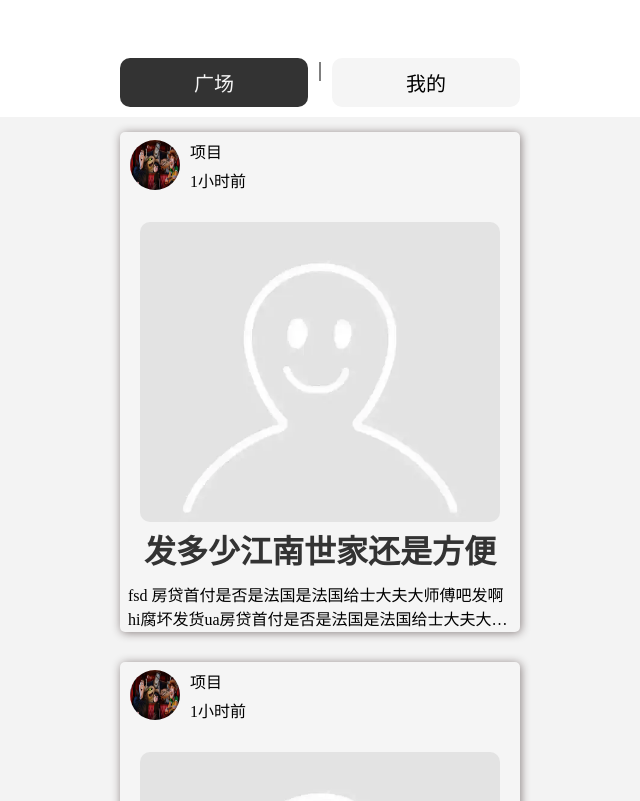
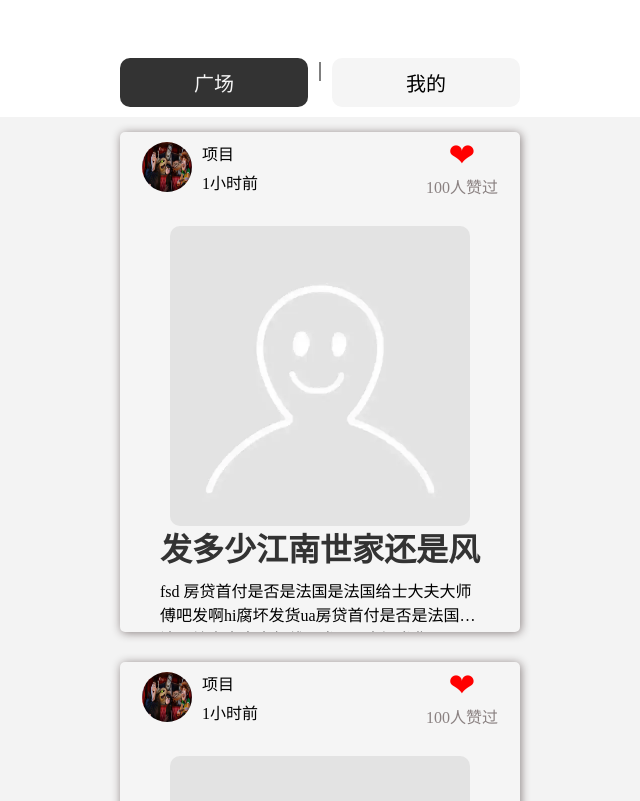
Before and after one commit to AMOYHANS/blog-client, a Vue app: page /write in a window 1280 px wide. Shown: the part 820-1621 px from the top of the page, without its empty margins (320-960 px from the left). Built offline with nearby package versions, Linux system fonts and the light colour scheme; a web font is replaced by a local one.

Commit message:
feat: 首页的移动端适配

```diff
--- a/src/components/home/Post.vue
+++ b/src/components/home/Post.vue
@@ -9,9 +9,13 @@
         <div class="name">项目</div>
         <div class="desc">1小时前</div>
       </div>
+      <div class="like" :class="'liked'">
+        ❤
+        <div class="num">100人赞过</div>
+      </div>
     </div>
     <img class="cover" src="@/assets/default.webp" alt="">
-    <span class="title">发多少江南世家还是方便</span>
+    <span class="title">发多少江南世家还是风格的 放缩方便</span>
     <span class="content">fsd 房贷首付是否是法国是法国给士大夫大师傅吧发啊hi腐坏发货ua房贷首付是否是法国是法国给士大夫大师傅吧发啊hi腐坏发货ua</span>
   </div>
 </template>
@@ -22,7 +26,8 @@
   flex-direction: column;
   justify-content: center;
   align-items: center;
-  width: 400px;
+  max-width: 400px;
+  width: 100%;
   max-height: 500px;
   gap: 4px;
   box-shadow: 1px 1px 10px #8a8181;
@@ -35,9 +40,10 @@
   .top{
     display: flex;
     align-items: center;
-    width: 100%;
+    width: 94%;
     height: 80px;
     gap: 10px;
+    position: relative;
     .avatar{
       width: 50px;
       height: 50px;
@@ -51,23 +57,56 @@
       justify-content: center;
       gap: 5px;
     }
+
+    .like{
+      position: absolute;
+      right: 30px;
+      width: 32px;
+      height: 32px;
+      color: rgb(197, 191, 191);
+      font-size: 32px;
+      display: flex;
+      text-align: center;
+      flex-direction: column;
+      align-items: center;
+      justify-content: center;
+      .num{
+        font-size: 16px;
+        color: #8a8181;
+        width: 80px;
+      }
+    }
+
+    .liked{
+      color: red;
+    }
   }
 
   .title{
     color: var(--dark-color);
     font-weight: 900;
     font-size: 32px;
+    text-overflow: ellipsis;
+    display: -webkit-box;
+    -webkit-line-clamp: 2;
+    -webkit-box-orient: vertical;
+    overflow: hidden;
+    padding: 0px 40px;
+    line-height: 40px;
+    height: 40px;
   }
 
   .cover{
     width: 90%;
+    max-width: 300px;
     margin-top: 20px;
-    height: 300px;
+    max-height: 300px;
+    height: 90%;
     object-fit: cover;
     border-radius: 10px;
   }
   .content{
-    padding: 8px;
+    padding: 10px 40px;
     line-height: 24px;
     height: 48px;
     overflow: hidden;
--- a/src/components/setting/AccountInfo.vue
+++ b/src/components/setting/AccountInfo.vue
@@ -3,7 +3,9 @@ import ImgShow from '../write/ImgShow.vue';
 import { ref } from 'vue';
 const imgShow = ref(false);
 const url = ref('http://localhost:5000/images/default.webp');
+const url2 = ref('http://localhost:5000/images/default.webp');
 const file = ref<File>();
+const file2 = ref<File>();
 const URL = window.URL || window.webkitURL;
 const handleSubmit = (e: Event) => {
   e.preventDefault();
@@ -12,6 +14,10 @@ const setFile = (e: Event) => {
   file.value = (e.target as HTMLInputElement).files![0];
   url.value = URL.createObjectURL(file.value);
 }
+const setFile2 = (e: Event) => {
+  file2.value = (e.target as HTMLInputElement).files![0];
+  url2.value = URL.createObjectURL(file2.value);
+}
 
 </script>
 
@@ -19,12 +25,16 @@ const setFile = (e: Event) => {
   <div class="container">
     <div class="title">更新账户</div>
     <form @submit="handleSubmit">
-    <div class="avatar">
-        <img :src="url" @click="imgShow = true">
-        <label title="点击更换" >
-        点击更换
-          <input type="file" style="display: none;" @change="setFile">
-        </label>
+    <div class="avatar" :style="`background-image: url(${url2});`">
+      <img :src="url" @click="imgShow = true">
+      <label title="点击更换" >
+        更换头像
+        <input type="file" style="display: none;" @change="setFile">
+      </label>
+      <label class="bgEdit" title="更换个人背景" >
+        ✍️
+        <input type="file" style="display: none;" @change="setFile2">
+      </label>
       <ImgShow :src="url" v-if="imgShow" @imgClose="imgShow = false" />
      </div>
     <div class="inputItem">
@@ -57,13 +67,13 @@ const setFile = (e: Event) => {
 <style scoped lang="scss">
 .container{
   max-width: 1000px;
-  height: calc(100% - 100px);
+  height: calc(100% - 50px);
   display: flex;
   width: 90%;
   align-items: center;
   justify-content: center;
   flex-direction: column;
-  padding: 20px;
+  padding: 10px;
   .title{
     font-size: 32px;
     margin-bottom: 10px;
@@ -71,33 +81,57 @@ const setFile = (e: Event) => {
   }
   form{
     width: 100%;
+    height: 100%;
     .avatar{
       display: flex;
+      height: 160px;
+      background-image: url("@/assets/bg1.jpg");
+      background-size: cover;
       justify-content: space-between;
-      margin-bottom: 10px;
+      margin-bottom: 40px;
+      border-top-left-radius: 20px;
+      border-top-right-radius: 20px;
+      border-bottom-right-radius: 20px;
+      position: relative;
+      &:hover{
+        background-blend-mode: color;
+      }
       label{
         font-size: 20px;
         display: flex;
         align-items: center;
         user-select: none;
         cursor: pointer;
+        position: absolute;
+        right: 10px;
+        top: 160px;
       }
       img{
         width: 100px;
         height: 100px;
         border-radius: 50%;
+        position: absolute;
+        transform: translateY(50%);
         transition: 0.3s ease-in-out;
         object-fit: cover;
+        align-self: flex-end;
         &:hover{
-          opacity: 0.8;
+          scale: 0.9;
         }
+      }
+      .bgEdit{
+        position: absolute;
+        right: 10px;
+        top: 5px;
+        font-size: 24px;
+        cursor: pointer;
       }
     }
     .inputItem{
-      height: 80px;
+      height: 70px;
       display: flex;
       flex-direction: column;
-      margin-bottom: 10px;
+      margin-bottom: 5px;
       label{
         height: 50%;
         display: flex;
@@ -118,6 +152,7 @@ const setFile = (e: Event) => {
         border: none;
         border-radius: 4px;
         align-self: center;
+        margin-top: 10px;
         &:hover{
           scale: 1.02;
         }
--- a/src/pages/home/index.vue
+++ b/src/pages/home/index.vue
@@ -41,7 +41,8 @@ const isPublic = ref(true)
     }
     .tab{
       font-size: 20px;
-      width: 400px;
+      max-width: 400px;
+      width: 90%;
       display: flex;
       justify-content: center;
       padding: 10px;
@@ -64,4 +65,5 @@ const isPublic = ref(true)
       }
     }
   }
+
 </style>
--- a/src/pages/setting/index.vue
+++ b/src/pages/setting/index.vue
@@ -10,7 +10,6 @@ import AccountInfo from '@/components/setting/AccountInfo.vue'
 
 <style scoped lang="scss">
 .container{
-  padding-top: 20px;
   display: flex;
   height: calc(100% - 100px);
   align-items: center;
```
